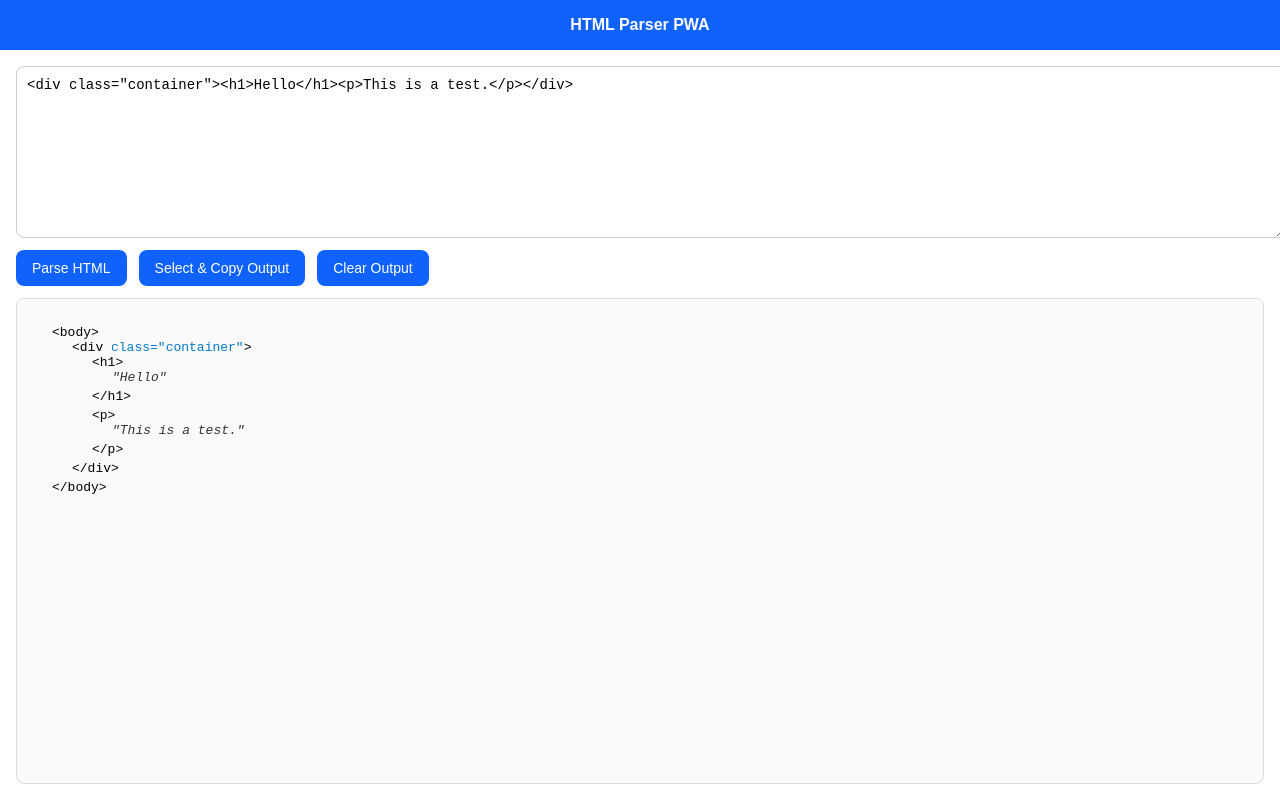
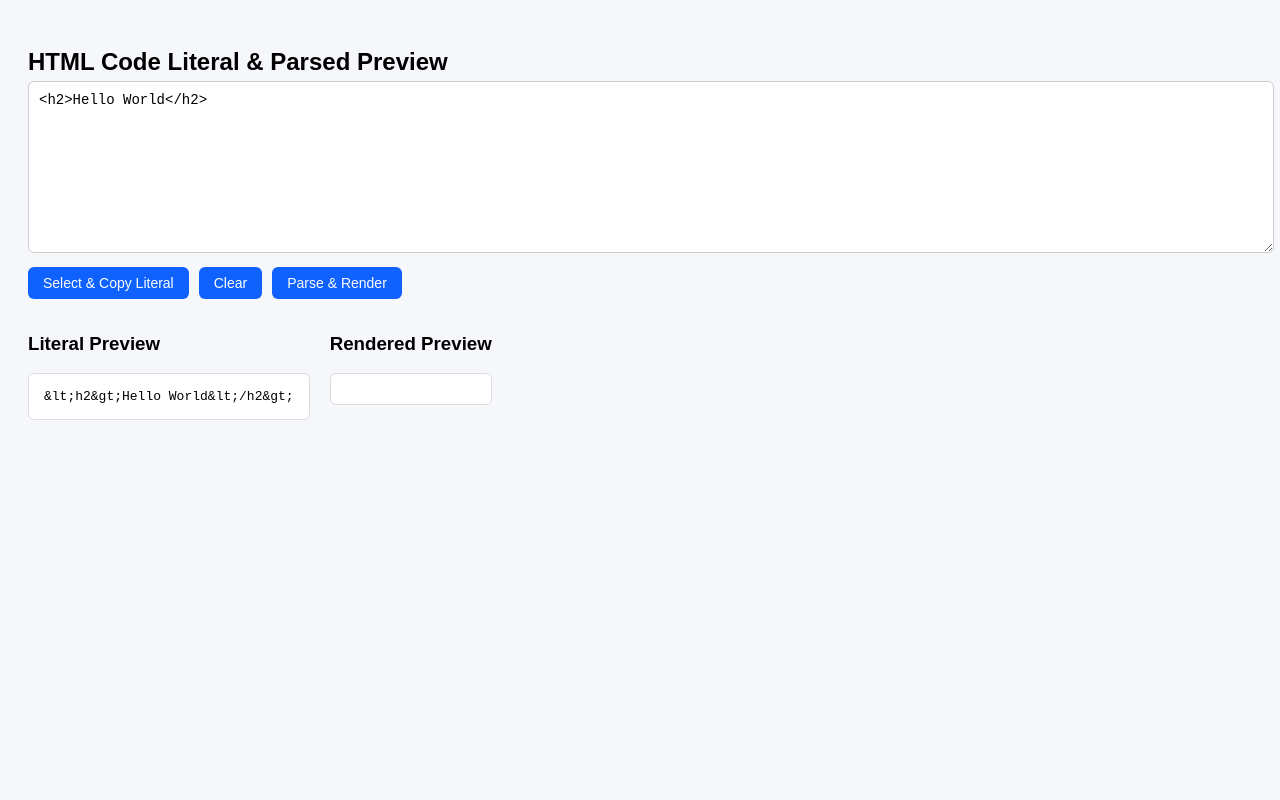
Before and after one commit to kokhinmaungwin/HTML-Parser-PWA, a plain HTML site: page index.html in a window 1280 px wide. Drawn offline with Linux system fonts and the light colour scheme.

Commit message:
Update index.html

```diff
--- a/index.html
+++ b/index.html
@@ -3,49 +3,62 @@
 <head>
   <meta charset="UTF-8" />
   <meta name="viewport" content="width=device-width, initial-scale=1" />
-<title>HTML Parser PWA</title>
+  <title>HTML Literal & Parsed Preview PWA</title>
 
   <link rel="manifest" href="manifest.json" />
   <meta name="theme-color" content="#0f62fe" />
 
   <style>
-  body, html {
-    height: 100%;
-    margin: 0;
+    body {
       font-family: Arial, sans-serif;
-    display: flex;
-    flex-direction: column;
-  }
-  header {
-    background: #0f62fe;
-    color: white;
-    padding: 1rem;
-    font-weight: bold;
-    text-align: center;
-  }
-  main {
-    flex: 1;
-    padding: 1rem;
-    display: flex;
-    flex-direction: column;
-    gap: 12px;
+      padding: 20px;
+      background: #f5f7fb;
     }
     textarea {
       width: 100%;
       height: 150px;
-    padding: 10px;
       font-family: monospace;
       font-size: 14px;
+      padding: 10px;
+      border-radius: 6px;
       border: 1px solid #ccc;
-    border-radius: 8px;
       resize: vertical;
     }
+    #previewWrapper {
+      margin-top: 15px;
+      display: flex;
+      gap: 20px;
+      flex-wrap: wrap;
+    }
+    pre, .rendered {
+      background: #fff;
+      border: 1px solid #ddd;
+      padding: 15px;
+      white-space: pre-wrap;
+      word-wrap: break-word;
+      flex: 1 1 45%;
+      max-height: 300px;
+      overflow-y: auto;
+      font-family: monospace;
+      user-select: text;
+      border-radius: 6px;
+      box-sizing: border-box;
+    }
+    .rendered {
+      font-family: Arial, sans-serif;
+    }
+    .controls {
+      margin-top: 10px;
+      display: flex;
+      gap: 10px;
+      flex-wrap: wrap;
+    }
     button {
+      padding: 8px 15px;
+      border: none;
       background: #0f62fe;
       color: white;
-    border: none;
-    padding: 10px 16px;
-    border-radius: 8px;
+      border-radius: 6px;
       cursor: pointer;
       font-size: 14px;
       transition: background-color 0.2s ease;
@@ -53,147 +66,106 @@
     button:hover {
       background: #0b4dcc;
     }
-  #output {
-    flex: 1;
-    overflow-y: auto;
-    border: 1px solid #ddd;
-    padding: 10px 15px;
-    border-radius: 8px;
-    background: #fafafa;
-  }
-  ul {
-    list-style: none;
-    padding-left: 20px;
-  }
-  li {
-    margin-bottom: 4px;
-    font-family: monospace;
-  }
-  .attr {
-    color: #007acc;
-  }
-  .text-node {
-    color: #333;
-    font-style: italic;
-  }
-  .controls {
-    display: flex;
-    gap: 12px;
-    align-items: center;
-  }
     #installBtn {
       margin-left: auto;
       display: none;
+    }
+    h2 {
+      margin-bottom: 5px;
     }
   </style>
 </head>
 <body>
 
-<header>HTML Parser PWA</header>
+  <h2>HTML Code Literal & Parsed Preview</h2>
 
-<main>
-  <textarea id="htmlInput" placeholder="Paste or write your HTML code here...">&lt;div class="container"&gt;&lt;h1&gt;Hello&lt;/h1&gt;&lt;p&gt;This is a test.&lt;/p&gt;&lt;/div&gt;</textarea>
+  <textarea id="codeInput" placeholder="Write or paste HTML code here...">&lt;h2&gt;Hello World&lt;/h2&gt;</textarea>
 
   <div class="controls">
-    <button id="parseBtn">Parse HTML</button>
-    <button id="copyBtn">Select & Copy Output</button>
-    <button id="clearBtn">Clear Output</button>
+    <button id="copyBtn">Select & Copy Literal</button>
+    <button id="clearBtn">Clear</button>
+    <button id="parseBtn">Parse & Render</button>
     <button id="installBtn">Install App</button>
   </div>
 
-  <div id="output" aria-live="polite" role="region" tabindex="0"></div>
-</main>
+  <div id="previewWrapper">
+    <div>
+      <h3>Literal Preview</h3>
+      <pre id="codePreview"></pre>
+    </div>
+    <div>
+      <h3>Rendered Preview</h3>
+      <div id="renderedPreview" class="rendered"></div>
+    </div>
+  </div>
 
 <script>
-  // Register service worker
   if ('serviceWorker' in navigator) {
-    navigator.serviceWorker.register('sw.js').catch(() => {
-      console.log('SW registration failed');
-    });
+    navigator.serviceWorker.register('sw.js');
   }
 
-  // Recursive DOM traversal to display HTML tree
-  function traverse(node) {
-    if (node.nodeType === Node.TEXT_NODE) {
-      if (node.textContent.trim()) {
-        const li = document.createElement('li');
-        li.classList.add('text-node');
-        li.textContent = `"${node.textContent.trim()}"`;
-        return li;
-      }
-      return null;
-    }
-    if (node.nodeType !== Node.ELEMENT_NODE) return null;
+  const textarea = document.getElementById('codeInput');
+  const codePreview = document.getElementById('codePreview');
+  const renderedPreview = document.getElementById('renderedPreview');
+  const copyBtn = document.getElementById('copyBtn');
+  const clearBtn = document.getElementById('clearBtn');
+  const parseBtn = document.getElementById('parseBtn');
+  const installBtn = document.getElementById('installBtn');
 
-    const li = document.createElement('li');
-    const tagName = node.tagName.toLowerCase();
-
-    li.textContent = `<${tagName}`;
-
-    // Attributes
-    if (node.attributes && node.attributes.length) {
-      for (const attr of node.attributes) {
-        const span = document.createElement('span');
-        span.className = 'attr';
-        span.textContent = ` ${attr.name}="${attr.value}"`;
-        li.appendChild(span);
-      }
-    }
-    li.appendChild(document.createTextNode('>'));
-
-    // Children
-    if (node.childNodes && node.childNodes.length) {
-      const ul = document.createElement('ul');
-      for (const child of node.childNodes) {
-        const childEl = traverse(child);
-        if (childEl) ul.appendChild(childEl);
-      }
-      li.appendChild(ul);
-    }
-    li.appendChild(document.createTextNode(`</${tagName}>`));
-    return li;
+  function escapeHTML(str) {
+    return str.replace(/&/g, "&amp;")
+              .replace(/</g, "&lt;")
+              .replace(/>/g, "&gt;")
+              .replace(/"/g, "&quot;")
+              .replace(/'/g, "&#39;");
   }
 
-  const htmlInput = document.getElementById('htmlInput');
-  const output = document.getElementById('output');
-  const parseBtn = document.getElementById('parseBtn');
-  const copyBtn = document.getElementById('copyBtn');
-  const clearBtn = document.getElementById('clearBtn');
-  const installBtn = document.getElementById('installBtn');
+  function updateLiteralPreview() {
+    codePreview.textContent = escapeHTML(textarea.value);
+  }
 
-  parseBtn.addEventListener('click', () => {
-    const rawHTML = htmlInput.value;
-    const parser = new DOMParser();
-    const doc = parser.parseFromString(rawHTML, 'text/html');
+  // Initial literal preview
+  updateLiteralPreview();
+  renderedPreview.innerHTML = ''; // empty initially
 
-    output.innerHTML = '';
-    const ul = document.createElement('ul');
-    const tree = traverse(doc.body);
-    if(tree) ul.appendChild(tree);
-    output.appendChild(ul);
-  });
-
+  // Copy literal preview to clipboard
   copyBtn.addEventListener('click', () => {
     const range = document.createRange();
-    range.selectNodeContents(output);
+    range.selectNodeContents(codePreview);
     const sel = window.getSelection();
     sel.removeAllRanges();
     sel.addRange(range);
 
     try {
       document.execCommand('copy');
-      alert('Copied output to clipboard!');
+      alert('Copied literal code to clipboard!');
       sel.removeAllRanges();
     } catch {
-      alert('Copy failed. Try manual selection.');
+      alert('Copy failed. Please try manual selection.');
     }
   });
 
+  // Clear textarea and previews
   clearBtn.addEventListener('click', () => {
-    output.innerHTML = '';
+    textarea.value = '';
+    updateLiteralPreview();
+    renderedPreview.innerHTML = '';
+    textarea.focus();
   });
 
-  // PWA install button logic
+  // Parse & render HTML from textarea
+  parseBtn.addEventListener('click', () => {
+    renderedPreview.innerHTML = textarea.value;
+  });
+
+  // Update literal preview as user types
+  textarea.addEventListener('input', () => {
+    updateLiteralPreview();
+    // Clear rendered preview on input for safety
+    renderedPreview.innerHTML = '';
+  });
+
+  // Install button logic
   let deferredPrompt;
   window.addEventListener('beforeinstallprompt', (e) => {
     e.preventDefault();
@@ -206,9 +178,9 @@
     deferredPrompt.prompt();
     const choice = await deferredPrompt.userChoice;
     if (choice.outcome === 'accepted') {
-      console.log('User accepted install');
+      console.log('User accepted the install prompt');
     } else {
-      console.log('User dismissed install');
+      console.log('User dismissed the install prompt');
     }
     deferredPrompt = null;
     installBtn.style.display = 'none';
@@ -218,9 +190,6 @@
     console.log('App installed');
     installBtn.style.display = 'none';
   });
-
-  // Initial parse on load
-  parseBtn.click();
 </script>
 
 </body>
```
Lines whose indentation alone changed are shown as unchanged.
